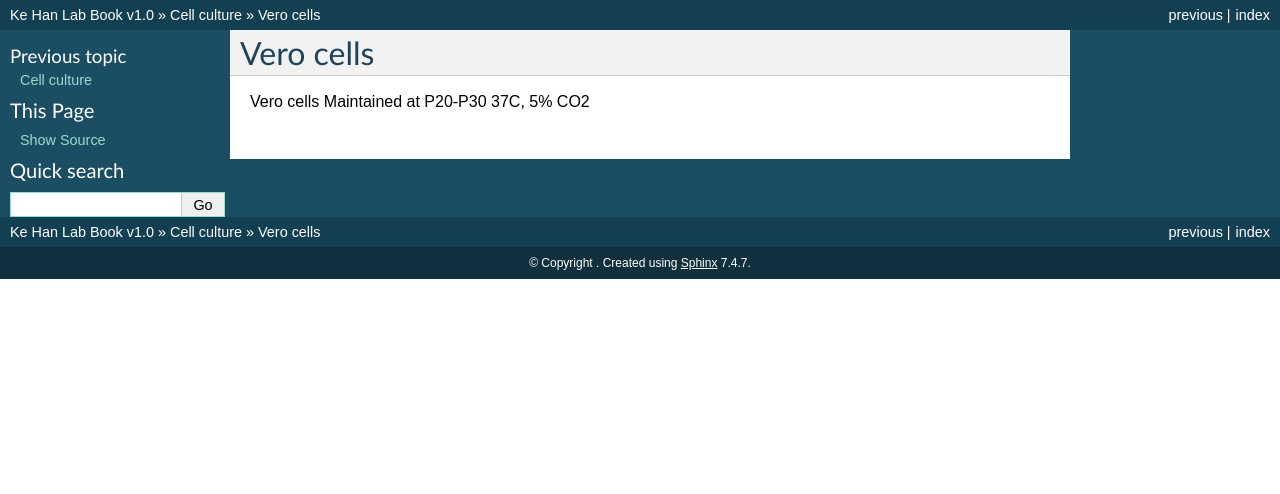
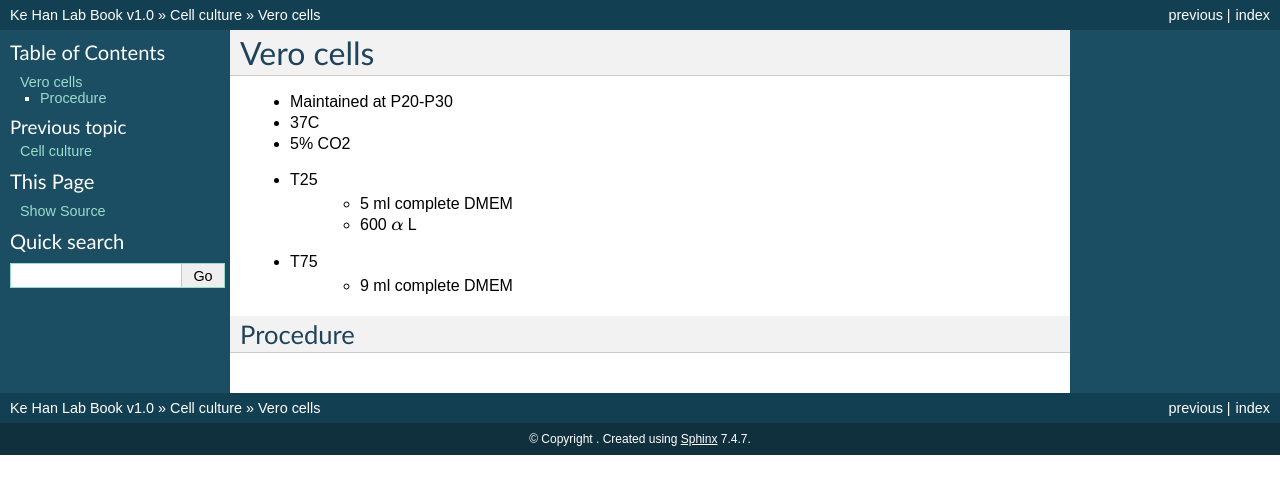
Before and after one commit to kehantan/labbook, a Sphinx documentation site: the page built from docs/cell_culture/maintain.rst, in a window 1280 px wide. Shown: the top 494 px of the page. Built offline with Sphinx 7.4.7, drawn with Linux system fonts in a browser that asks for light colours.

Commit message:
Update maintain.rst

```diff
--- a/docs/cell_culture/maintain.rst
+++ b/docs/cell_culture/maintain.rst
@@ -1,6 +1,17 @@
 Vero cells
 ==========
 
-Vero cells
-Maintained at P20-P30
-37C, 5% CO2
+* Maintained at P20-P30
+* 37C
+* 5% CO2
+
+* T25
+    * 5 ml complete DMEM
+    * 600 :math:`{\alpha}` L
+
+* T75
+    * 9 ml complete DMEM
+
+
+Procedure
+---------
```
